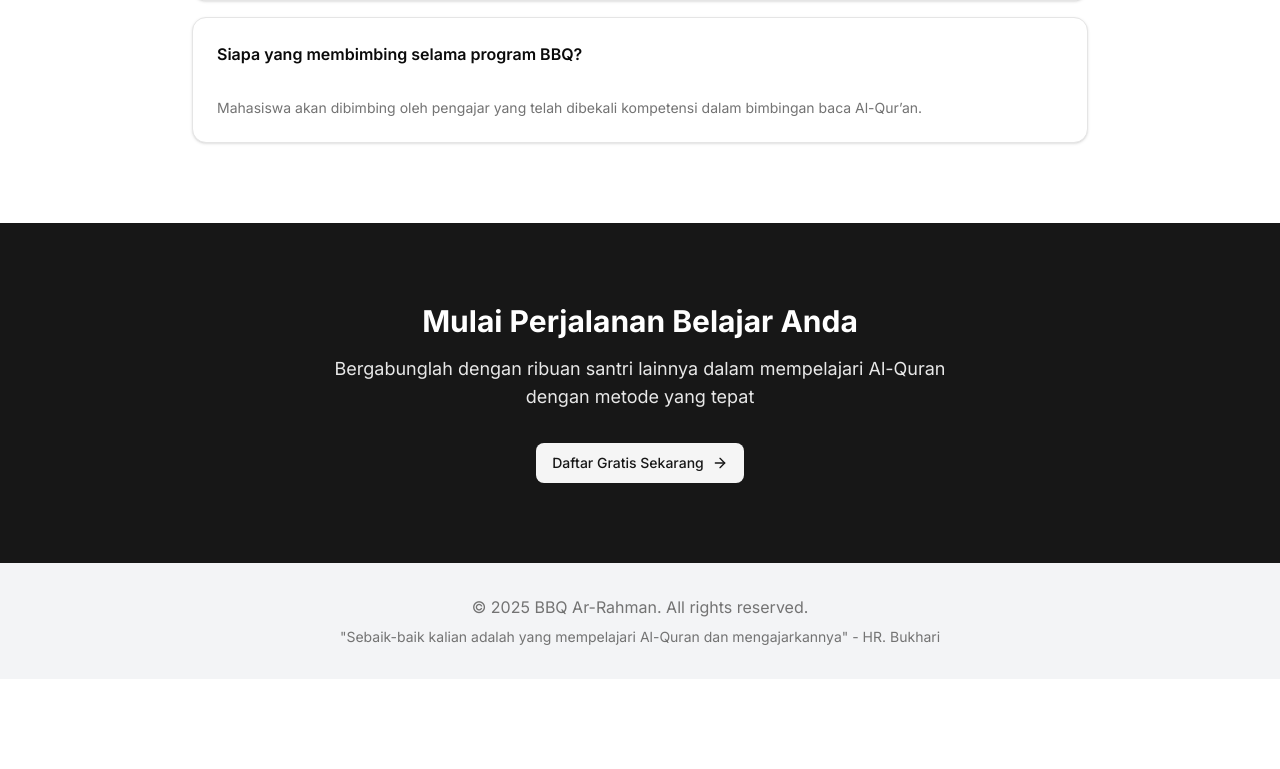
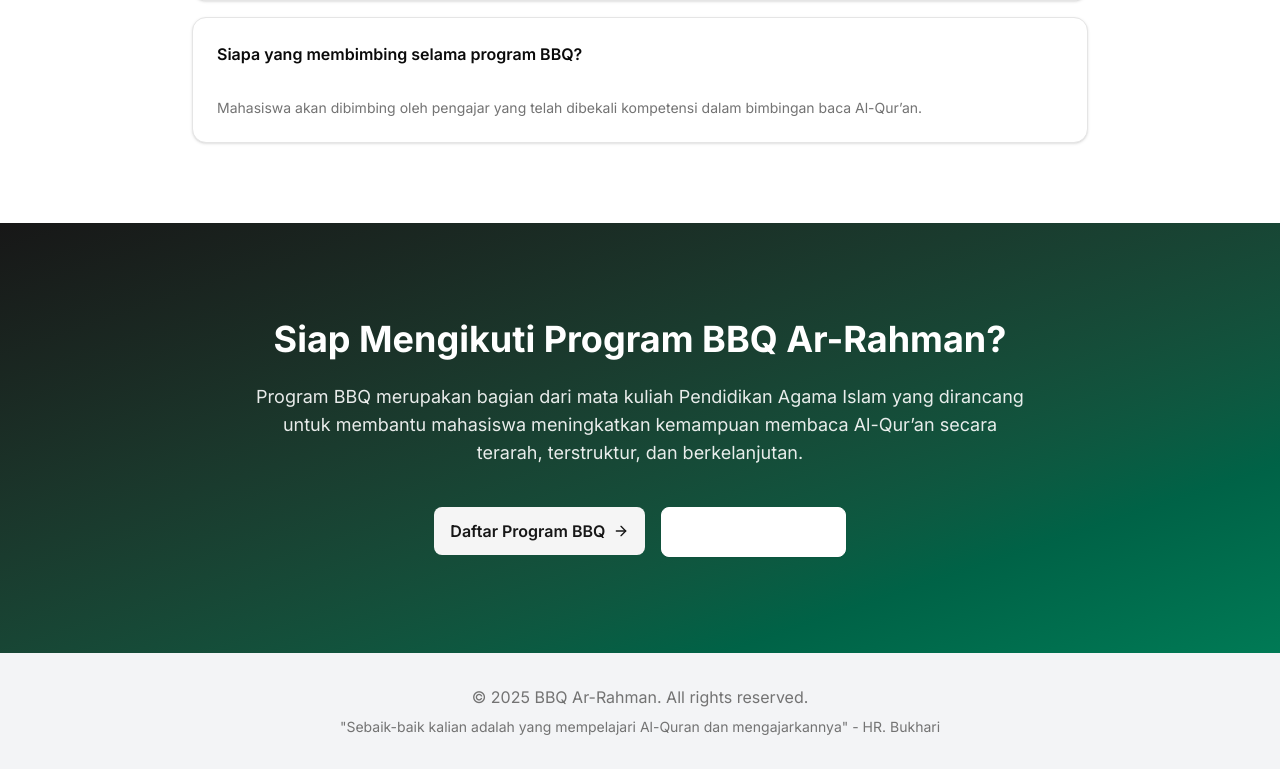
Before and after one commit to Atri-awg/BBQ-ARRRAHMAN, a Next.js app in the folder web/: page / in a window 1280 px wide. Shown: the part 4840-5609 px from the top of the page. Before the commit the page ends 5519 px from the top, so only its background shows below. Built offline with nearby package versions, Linux system fonts and the light colour scheme.

Commit message:
CTA SESSION UPDATEE

```diff
--- a/web/src/app/page.tsx
+++ b/web/src/app/page.tsx
@@ -567,22 +567,44 @@ export default function LandingPage() {
 
 
 
+{/* CTA Section */}
+<section className="bg-gradient-to-br from-primary to-emerald-700 text-white py-24">
+  <div className="container mx-auto px-4 text-center">
+    <h2 className="text-4xl font-bold mb-6">
+      Siap Mengikuti Program BBQ Ar-Rahman?
+    </h2>
 
-      {/* CTA Section */}
-      <section className="bg-primary text-white py-20">
-        <div className="container mx-auto px-4 text-center">
-          <h2 className="text-3xl font-bold mb-4">Mulai Perjalanan Belajar Anda</h2>
-          <p className="text-lg mb-8 max-w-2xl mx-auto opacity-90">
-            Bergabunglah dengan ribuan santri lainnya dalam mempelajari Al-Quran dengan metode yang tepat
+    <p className="text-lg max-w-3xl mx-auto mb-10 opacity-90">
+      Program BBQ merupakan bagian dari mata kuliah Pendidikan Agama Islam
+      yang dirancang untuk membantu mahasiswa meningkatkan kemampuan membaca
+      Al-Qur’an secara terarah, terstruktur, dan berkelanjutan.
     </p>
+
+    <div className="flex flex-col sm:flex-row gap-4 justify-center">
       <Link href="/register">
-            <Button size="lg" variant="secondary" className="gap-2">
-              Daftar Gratis Sekarang
-              <ArrowRight className="h-4 w-4" />
+        <Button
+          size="lg"
+          variant="secondary"
+          className="gap-2 px-8 py-6 text-base font-semibold"
+        >
+          Daftar Program BBQ
+          <ArrowRight className="h-5 w-5" />
+        </Button>
+      </Link>
+
+      <Link href="/login">
+        <Button
+          size="lg"
+          variant="outline"
+          className="gap-2 px-8 py-6 text-base font-semibold text-white border-white hover:bg-white hover:text-primary"
+        >
+          Masuk ke Akun
         </Button>
       </Link>
     </div>
+  </div>
 </section>
+
 
       {/* Footer */}
       <footer className="bg-gray-100 py-8">
```
Lines whose indentation alone changed are shown as unchanged.
